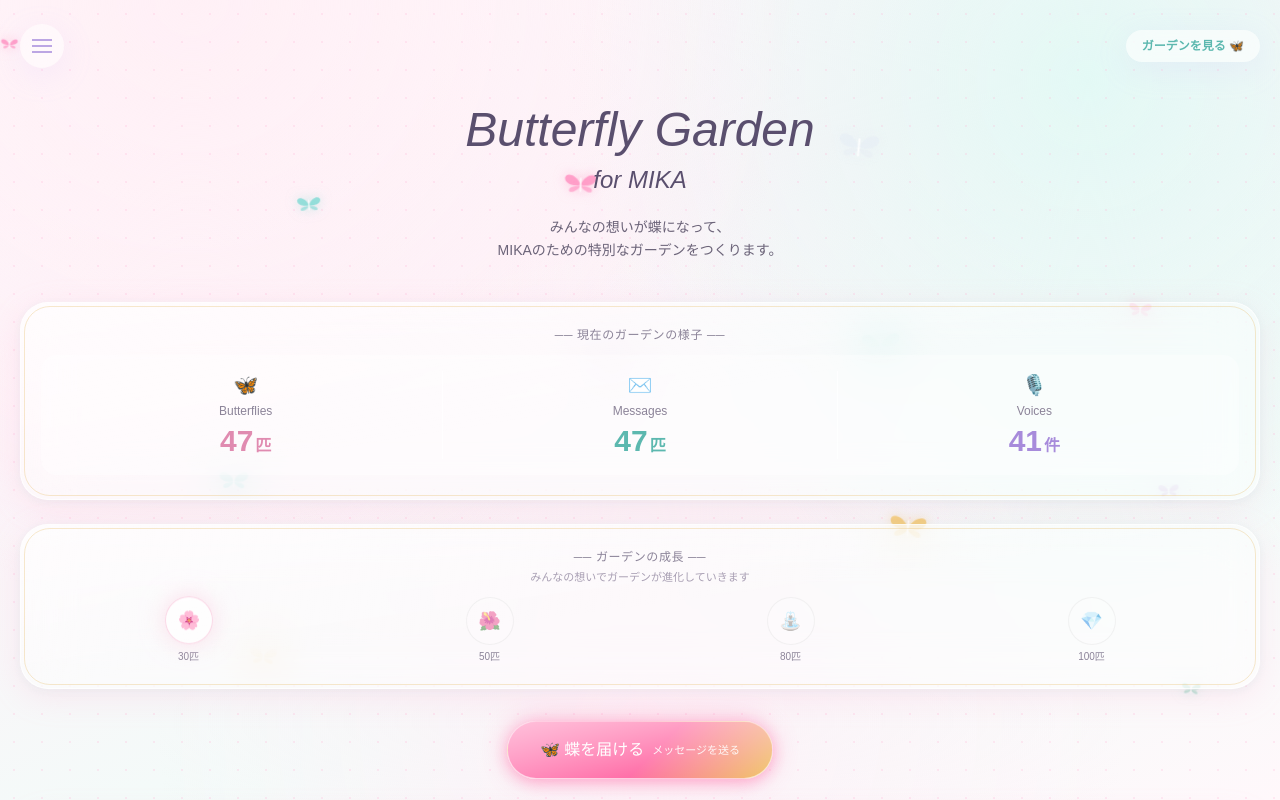
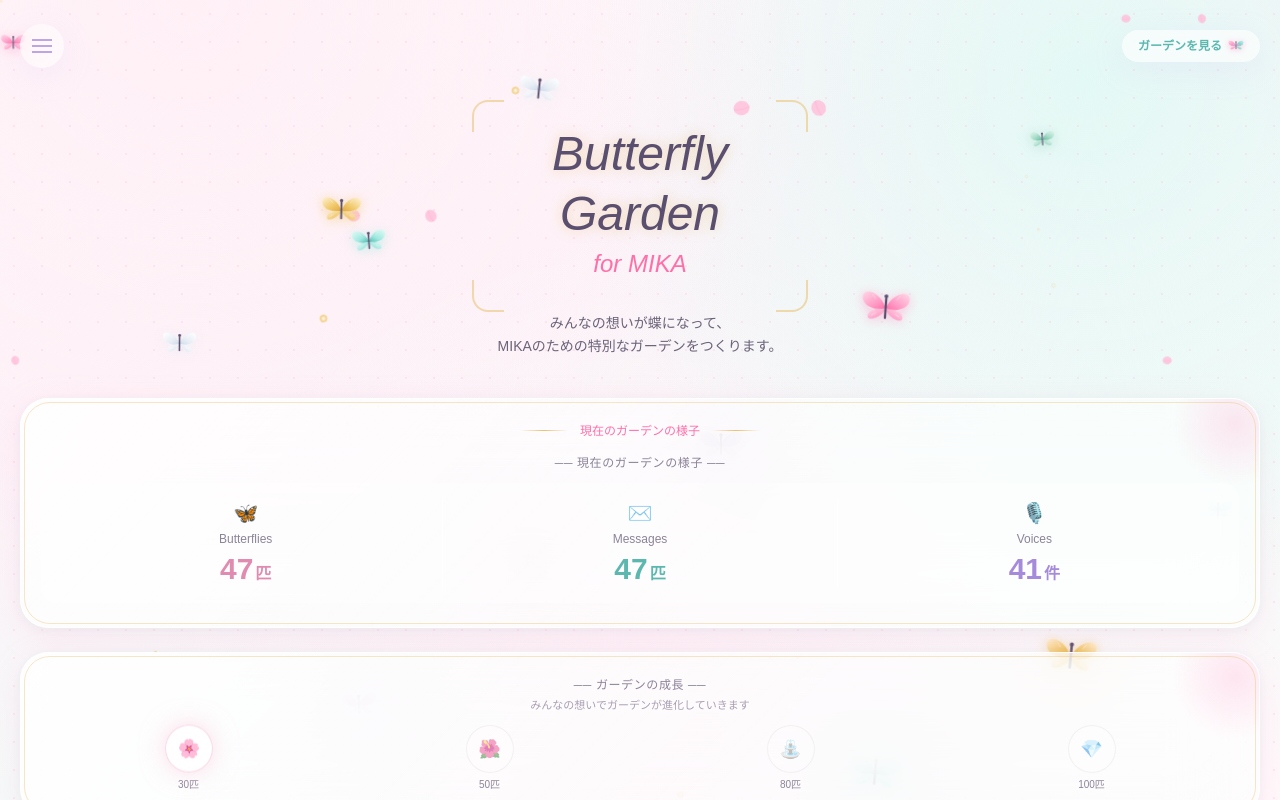
Before and after one commit to niyapop67/Butterfly-garden, a Next.js app: page / in a window 1280 px wide. Shown: the top 800 px of the page. Built offline with nearby package versions, Linux system fonts and the light colour scheme; a web font is replaced by a local one.

Commit message:
enhance magical fantasy atmosphere: crystal butterflies, petals, sparkles, hero frame, richer glassmorphism

```diff
--- a/src/app/page.tsx
+++ b/src/app/page.tsx
@@ -1,6 +1,7 @@
 import Link from "next/link";
 import GlassCard from "@/components/ui/GlassCard";
 import CrystalButton from "@/components/ui/CrystalButton";
+import CrystalIcon from "@/components/ui/CrystalIcon";
 import GardenStatsBar from "@/components/garden/GardenStatsBar";
 import EvolutionMilestoneTracker from "@/components/garden/EvolutionMilestoneTracker";
 import FloatingButterflyDecor from "@/components/butterfly/FloatingButterflyDecor";
@@ -16,7 +17,7 @@ export default function TopPage() {
     <main className="relative min-h-screen overflow-hidden px-5 pb-12 pt-6">
       <FloatingButterflyDecor />
 
-      <header className="relative z-10 mb-8 flex items-center justify-between">
+      <header className="relative z-10 mb-10 flex items-center justify-between">
         <button
           type="button"
           aria-label="メニューを開く"
@@ -30,19 +31,47 @@ export default function TopPage() {
 
         <Link
           href="/garden"
-          className="rounded-full bg-white/60 px-4 py-2 font-body text-xs font-bold text-[#5cb8af] shadow-glass-soft backdrop-blur-md"
+          className="flex items-center gap-1.5 rounded-full bg-white/60 px-4 py-2 font-body text-xs font-bold text-[#5cb8af] shadow-glass-soft backdrop-blur-md"
         >
-          ガーデンを見る 🦋
+          ガーデンを見る <CrystalIcon size={16} />
         </Link>
       </header>
 
       <section className="relative z-10 mb-10 text-center">
-        <h1 className="font-display text-5xl italic leading-tight text-[#5a4f6e]">
-          Butterfly Garden
-        </h1>
-        <p className="mt-1 font-display text-2xl italic text-[#5a4f6e]">for MIKA</p>
+        <div className="relative mx-auto max-w-xs pb-6 pt-4">
+          <span
+            aria-hidden
+            className="absolute -left-2 -top-2 h-8 w-8 border-l-2 border-t-2 rounded-tl-2xl"
+            style={{ borderColor: "rgba(232,193,112,0.55)" }}
+          />
+          <span
+            aria-hidden
+            className="absolute -right-2 -top-2 h-8 w-8 border-r-2 border-t-2 rounded-tr-2xl"
+            style={{ borderColor: "rgba(232,193,112,0.55)" }}
+          />
+          <span
+            aria-hidden
+            className="absolute -left-2 -bottom-2 h-8 w-8 border-l-2 border-b-2 rounded-bl-2xl"
+            style={{ borderColor: "rgba(232,193,112,0.55)" }}
+          />
+          <span
+            aria-hidden
+            className="absolute -right-2 -bottom-2 h-8 w-8 border-r-2 border-b-2 rounded-br-2xl"
+            style={{ borderColor: "rgba(232,193,112,0.55)" }}
+          />
 
-        <p className="mx-auto mt-5 max-w-xs font-display-jp text-sm leading-relaxed text-[#6b6378]">
+          <h1
+            className="font-display text-5xl italic leading-tight glow-text-gold"
+            style={{ color: "#5a4f6e" }}
+          >
+            Butterfly Garden
+          </h1>
+          <p className="mt-1 font-display text-2xl italic" style={{ color: "#ff6fa8" }}>
+            for MIKA
+          </p>
+        </div>
+
+        <p className="mx-auto mt-2 max-w-xs font-display-jp text-sm leading-relaxed text-[#6b6378]">
           みんなの想いが蝶になって、
           <br />
           MIKAのための特別なガーデンをつくります。
@@ -51,6 +80,7 @@ export default function TopPage() {
 
       <section className="relative z-10 mb-6">
         <GlassCard className="px-5 py-6">
+          <div className="divider-ornament mb-4 font-display-jp text-xs text-[#6b6378]">現在のガーデンの様子</div>
           <GardenStatsBar
             totalButterflies={placeholderStats.totalButterflies}
             totalMessages={placeholderStats.totalMessages}
@@ -66,9 +96,10 @@ export default function TopPage() {
       </section>
 
       <section className="relative z-10 mb-8 flex justify-center">
-        <Link href="/submit">
-          <CrystalButton className="w-full max-w-xs">
-            🦋 蝶を届ける
+        <Link href="/submit" className="w-full max-w-xs">
+          <CrystalButton className="w-full">
+            <CrystalIcon size={20} />
+            蝶を届ける
             <span className="block text-[11px] font-normal opacity-90">メッセージを送る</span>
           </CrystalButton>
         </Link>
@@ -76,9 +107,7 @@ export default function TopPage() {
 
       <section className="relative z-10">
         <GlassCard className="px-6 py-6 text-center">
-          <p className="mb-2 font-display-jp text-sm font-semibold text-[#5a4f6e]">
-            このプロジェクトについて
-          </p>
+          <p className="mb-2 font-display-jp text-sm font-semibold text-[#5a4f6e]">このプロジェクトについて</p>
           <p className="font-body text-xs leading-relaxed text-[#6b6378]">
             ファンの皆さんのメッセージやボイスが蝶になり、MIKAだけの特別なガーデンに集まります。
             誕生日当日、蝶たちはひとつになり、最高のサプライズをお届けします。
--- a/src/components/butterfly/FloatingButterflyDecor.tsx
+++ b/src/components/butterfly/FloatingButterflyDecor.tsx
@@ -9,61 +9,109 @@ interface DecorButterfly {
   delay: number;
   duration: number;
   size: number;
-  color: string;
-  glow: string;
+  gradId: string;
   flip?: boolean;
 }
 
-const COLORS = [
-  { color: "#ff8fc0", glow: "rgba(255,143,192,0.55)" }, // pink heart
-  { color: "#7fd9d4", glow: "rgba(127,217,212,0.55)" }, // tiffany sky
-  { color: "#c9a8e0", glow: "rgba(201,168,224,0.5)" }, // aurora dream
-  { color: "#f0c869", glow: "rgba(240,200,105,0.5)" }, // golden sunshine
-  { color: "#9fd8c4", glow: "rgba(159,216,196,0.5)" }, // emerald garden
-  { color: "#e8eef5", glow: "rgba(232,238,245,0.6)" }, // crystal white
-];
+interface Petal {
+  id: number;
+  left: string;
+  delay: number;
+  duration: number;
+  size: number;
+  rotate: number;
+}
 
-const BUTTERFLIES: DecorButterfly[] = Array.from({ length: 14 }).map((_, i) => {
-  const c = COLORS[i % COLORS.length];
-  return {
-    id: i,
-    top: `${4 + ((i * 17) % 88)}%`,
-    left: `${(i * 23) % 94}%`,
-    delay: (i % 7) * 0.8,
-    duration: 5 + (i % 5),
-    size: 18 + ((i * 7) % 26),
-    color: c.color,
-    glow: c.glow,
-    flip: i % 2 === 0,
-  };
-});
+interface Sparkle {
+  id: number;
+  top: string;
+  left: string;
+  delay: number;
+  size: number;
+}
 
-function CrystalButterflySVG({ color, glow }: { color: string; glow: string }) {
+const GRADIENTS: Record<string, [string, string, string]> = {
+  pinkHeart: ["#ffd9e8", "#ff9ec7", "#ff6fa8"],
+  tiffanySky: ["#e3fbf7", "#9fe8df", "#4fb8ae"],
+  auroraDream: ["#f0e3fb", "#c9a8e0", "#9f7fd0"],
+  goldenSunshine: ["#fff3d6", "#f0c869", "#e0a83f"],
+  emeraldGarden: ["#e3f8ef", "#9fd8c4", "#5fb89a"],
+  crystalWhite: ["#ffffff", "#e8eef5", "#cdd9ea"],
+};
+const GRAD_KEYS = Object.keys(GRADIENTS);
+
+const BUTTERFLIES: DecorButterfly[] = Array.from({ length: 16 }).map((_, i) => ({
+  id: i,
+  top: `${3 + ((i * 19) % 90)}%`,
+  left: `${(i * 27) % 95}%`,
+  delay: (i % 8) * 0.7,
+  duration: 6 + (i % 5),
+  size: 26 + ((i * 9) % 30),
+  gradId: GRAD_KEYS[i % GRAD_KEYS.length],
+  flip: i % 2 === 0,
+}));
+
+const PETALS: Petal[] = Array.from({ length: 10 }).map((_, i) => ({
+  id: i,
+  left: `${(i * 31) % 96}%`,
+  delay: (i % 6) * 1.4,
+  duration: 12 + (i % 6) * 2,
+  size: 10 + (i % 3) * 4,
+  rotate: (i * 47) % 360,
+}));
+
+const SPARKLES: Sparkle[] = Array.from({ length: 18 }).map((_, i) => ({
+  id: i,
+  top: `${(i * 13) % 96}%`,
+  left: `${(i * 41) % 96}%`,
+  delay: (i % 9) * 0.5,
+  size: 3 + (i % 3) * 2,
+}));
+
+function CrystalButterflySVG({ gradKey }: { gradKey: string }) {
+  const [c1, c2, c3] = GRADIENTS[gradKey];
+  const idL = `gL-${gradKey}`;
+  const idR = `gR-${gradKey}`;
   return (
-    <svg viewBox="0 0 64 56" width="100%" height="100%" style={{ filter: `drop-shadow(0 0 6px ${glow})` }}>
-      <g opacity="0.95">
-        <path
-          d="M32 28 C24 8 4 4 2 14 C0 24 14 32 32 28 Z"
-          fill={color}
-          opacity="0.85"
-        />
-        <path
-          d="M32 28 C40 8 60 4 62 14 C64 24 50 32 32 28 Z"
-          fill={color}
-          opacity="0.85"
-        />
-        <path
-          d="M32 30 C26 40 12 46 10 40 C8 34 18 30 32 30 Z"
-          fill={color}
-          opacity="0.65"
-        />
-        <path
-          d="M32 30 C38 40 52 46 54 40 C56 34 46 30 32 30 Z"
-          fill={color}
-          opacity="0.65"
-        />
-        <rect x="30.5" y="14" width="3" height="28" rx="1.5" fill="#fff" opacity="0.9" />
-      </g>
+    <svg viewBox="0 0 64 56" width="100%" height="100%" style={{ filter: `drop-shadow(0 2px 6px ${c2}99)` }}>
+      <defs>
+        <linearGradient id={idL} x1="0" y1="0" x2="1" y2="1">
+          <stop offset="0%" stopColor={c1} />
+          <stop offset="60%" stopColor={c2} />
+          <stop offset="100%" stopColor={c3} />
+        </linearGradient>
+        <linearGradient id={idR} x1="1" y1="0" x2="0" y2="1">
+          <stop offset="0%" stopColor={c1} />
+          <stop offset="60%" stopColor={c2} />
+          <stop offset="100%" stopColor={c3} />
+        </linearGradient>
+      </defs>
+      <path d="M32 28 C24 6 2 2 1 13 C0 24 14 33 32 28 Z" fill={`url(#${idL})`} />
+      <path d="M32 28 C40 6 62 2 63 13 C64 24 50 33 32 28 Z" fill={`url(#${idR})`} />
+      <path d="M32 29 C26 41 10 47 9 40 C8 33 18 29 32 29 Z" fill={`url(#${idL})`} opacity="0.85" />
+      <path d="M32 29 C38 41 54 47 55 40 C56 33 46 29 32 29 Z" fill={`url(#${idR})`} opacity="0.85" />
+      <path
+        d="M14 11 L18 16 M50 11 L46 16 M10 28 L17 30 M54 28 L47 30 M14 38 L19 35 M50 38 L45 35"
+        stroke="#fff"
+        strokeWidth="0.9"
+        opacity="0.6"
+        strokeLinecap="round"
+      />
+      <rect x="30.5" y="13" width="3" height="29" rx="1.5" fill="#5a4f6e" />
+      <circle cx="32" cy="12" r="2.6" fill="#5a4f6e" />
+    </svg>
+  );
+}
+
+function PetalSVG() {
+  return (
+    <svg viewBox="0 0 20 20" width="100%" height="100%">
+      <path
+        d="M10 1 C14 1 18 5 18 10 C18 15 14 19 10 19 C6 19 2 15 2 10 C2 5 6 1 10 1 Z"
+        fill="#ffc1da"
+        opacity="0.85"
+      />
+      <path d="M10 1 C12 5 12 15 10 19" stroke="#ff9ec7" strokeWidth="0.6" opacity="0.6" fill="none" />
     </svg>
   );
 }
@@ -71,9 +119,41 @@ function CrystalButterflySVG({ color, glow }: { color: string; glow: string }) {
 export default function FloatingButterflyDecor() {
   return (
     <div aria-hidden className="pointer-events-none absolute inset-0 overflow-hidden">
+      {SPARKLES.map((s) => (
+        <motion.span
+          key={`sparkle-${s.id}`}
+          className="absolute rounded-full"
+          style={{
+            top: s.top,
+            left: s.left,
+            width: s.size,
+            height: s.size,
+            background: "radial-gradient(circle, #fff 0%, #f0c869 60%, transparent 100%)",
+          }}
+          animate={{ opacity: [0, 1, 0], scale: [0.5, 1.2, 0.5] }}
+          transition={{ duration: 2.5, delay: s.delay, repeat: Infinity, ease: "easeInOut" }}
+        />
+      ))}
+
+      {PETALS.map((p) => (
+        <motion.span
+          key={`petal-${p.id}`}
+          className="absolute"
+          style={{ top: "-5%", left: p.left, width: p.size, height: p.size }}
+          animate={{
+            y: ["0vh", "110vh"],
+            x: [0, 30, -20, 0],
+            rotate: [p.rotate, p.rotate + 180, p.rotate + 360],
+          }}
+          transition={{ duration: p.duration, delay: p.delay, repeat: Infinity, ease: "linear" }}
+        >
+          <PetalSVG />
+        </motion.span>
+      ))}
+
       {BUTTERFLIES.map((b) => (
         <motion.span
-          key={b.id}
+          key={`butterfly-${b.id}`}
           className="absolute"
           style={{
             top: b.top,
@@ -83,8 +163,8 @@ export default function FloatingButterflyDecor() {
             transform: b.flip ? "scaleX(-1)" : undefined,
           }}
           animate={{
-            y: [0, -16, 0],
-            x: [0, 6, 0],
+            y: [0, -18, 0],
+            x: [0, 8, 0],
             rotate: [0, 6, -4, 0],
           }}
           transition={{
@@ -94,7 +174,7 @@ export default function FloatingButterflyDecor() {
             ease: "easeInOut",
           }}
         >
-          <CrystalButterflySVG color={b.color} glow={b.glow} />
+          <CrystalButterflySVG gradKey={b.gradId} />
         </motion.span>
       ))}
     </div>
--- /dev/null
+++ b/src/components/ui/CrystalIcon.tsx
@@ -0,0 +1,36 @@
+interface CrystalIconProps {
+  size?: number;
+  className?: string;
+}
+
+export default function CrystalIcon({ size = 20, className = "" }: CrystalIconProps) {
+  return (
+    <svg
+      width={size}
+      height={size * 0.85}
+      viewBox="0 0 64 56"
+      className={className}
+      style={{ filter: "drop-shadow(0 1px 3px rgba(255,111,168,0.45))" }}
+    >
+      <defs>
+        <linearGradient id="wingGradL" x1="0" y1="0" x2="1" y2="1">
+          <stop offset="0%" stopColor="#ffd9e8" />
+          <stop offset="55%" stopColor="#ff9ec7" />
+          <stop offset="100%" stopColor="#c9a8e0" />
+        </linearGradient>
+        <linearGradient id="wingGradR" x1="1" y1="0" x2="0" y2="1">
+          <stop offset="0%" stopColor="#cdf2ec" />
+          <stop offset="55%" stopColor="#81d8d0" />
+          <stop offset="100%" stopColor="#ff9ec7" />
+        </linearGradient>
+      </defs>
+      <path d="M32 28 C24 6 2 2 1 13 C0 24 14 33 32 28 Z" fill="url(#wingGradL)" />
+      <path d="M32 28 C40 6 62 2 63 13 C64 24 50 33 32 28 Z" fill="url(#wingGradR)" />
+      <path d="M32 29 C26 41 10 47 9 40 C8 33 18 29 32 29 Z" fill="url(#wingGradL)" opacity="0.85" />
+      <path d="M32 29 C38 41 54 47 55 40 C56 33 46 29 32 29 Z" fill="url(#wingGradR)" opacity="0.85" />
+      <path d="M22 12 L26 18 M42 12 L38 18 M16 30 L22 32 M48 30 L42 32" stroke="#fff" strokeWidth="0.8" opacity="0.55" strokeLinecap="round" />
+      <rect x="30.5" y="13" width="3" height="29" rx="1.5" fill="#5a4f6e" />
+      <circle cx="32" cy="12" r="2.4" fill="#5a4f6e" />
+    </svg>
+  );
+}
--- a/src/components/ui/GlassCard.tsx
+++ b/src/components/ui/GlassCard.tsx
@@ -8,18 +8,27 @@ interface GlassCardProps extends HTMLAttributes<HTMLDivElement> {
 export default function GlassCard({ children, className = "", ...rest }: GlassCardProps) {
   return (
     <div
-      className={`relative overflow-hidden rounded-[28px] border border-white/70 bg-white/45 backdrop-blur-xl ${className}`}
+      className={`relative overflow-hidden rounded-[28px] border border-white/80 bg-white/60 backdrop-blur-2xl ${className}`}
       style={{ boxShadow: "var(--shadow-glass-soft)" }}
       {...rest}
     >
       <div
         aria-hidden
-        className="pointer-events-none absolute inset-0 bg-gradient-to-br from-white/60 via-transparent to-transparent"
+        className="pointer-events-none absolute inset-0"
+        style={{
+          background:
+            "linear-gradient(135deg, rgba(255,255,255,0.75) 0%, rgba(255,255,255,0.15) 35%, transparent 60%)",
+        }}
+      />
+      <div
+        aria-hidden
+        className="pointer-events-none absolute -top-10 -right-10 h-32 w-32 rounded-full"
+        style={{ background: "radial-gradient(circle, rgba(255,158,199,0.25), transparent 70%)" }}
       />
       <div
         aria-hidden
         className="pointer-events-none absolute inset-[3px] rounded-[26px] border"
-        style={{ borderColor: "rgba(232,193,112,0.35)" }}
+        style={{ borderColor: "rgba(232,193,112,0.4)" }}
       />
       <div className="relative z-10">{children}</div>
     </div>
```
